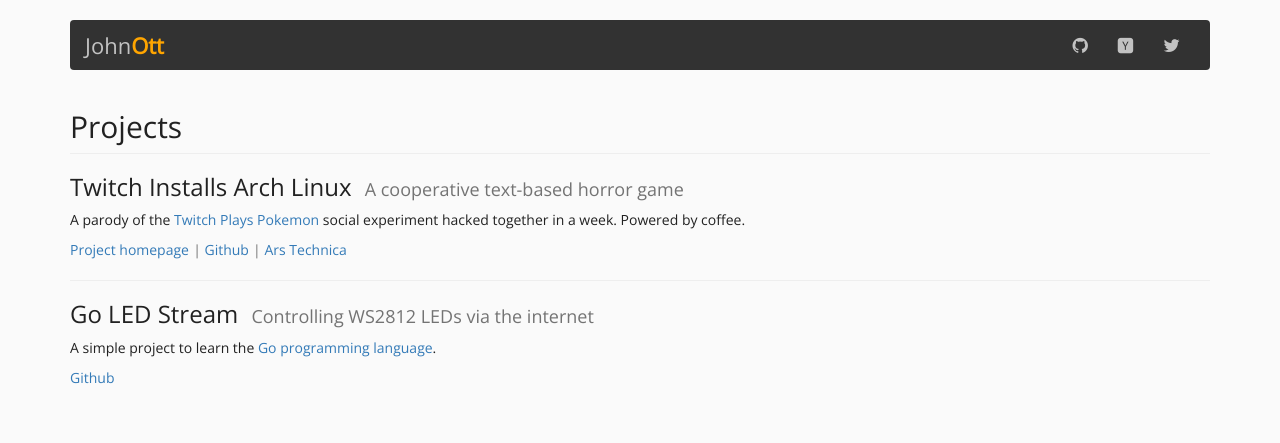
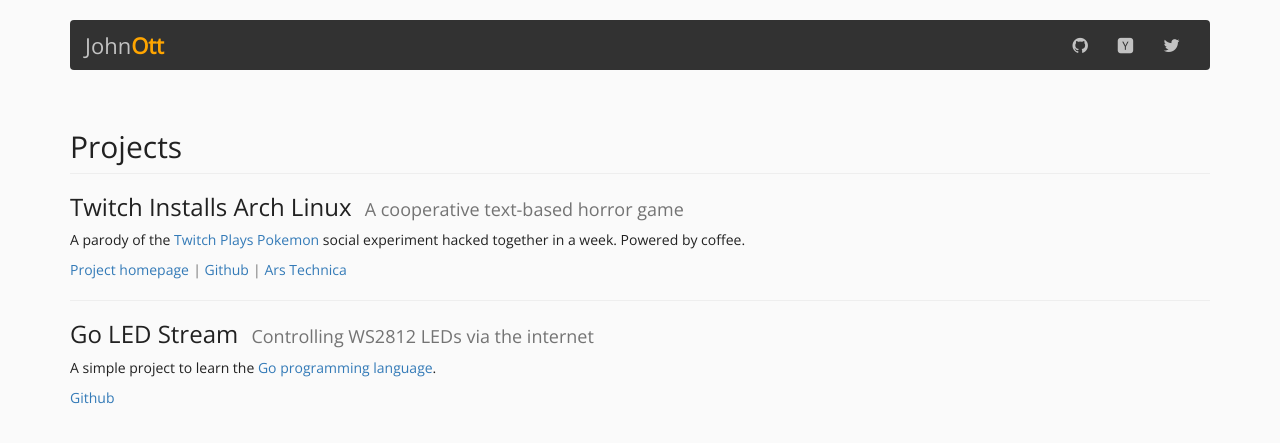
Before and after one commit to jbott/jbott.github.io, a Jekyll site: the page built from index.md, in a window 1280 px wide. Shown: the top 443 px of the page. Built offline with Jekyll 4.4.1, drawn with Linux system fonts in a browser that asks for light colours; nearby versions of some CDN libraries.

Commit message:
Update CSS to fix navbar rounding on mobile and change h2 padding

```diff
--- a/css/main.scss
+++ b/css/main.scss
@@ -33,6 +33,10 @@ body {
   background-color: rgba(0,0,0,0.8);
   font-size: 18px;
   border: none;
+
+  border-radius: 4px;
+
+  margin: 0;
 
   .navbar-nav > li > a {
     color: $color-text-light-secondary;
@@ -87,6 +91,7 @@ body {
   }
 
   & > h2 {
+    margin-top: 2em;
     margin-bottom: -10px;
   }
 
```
